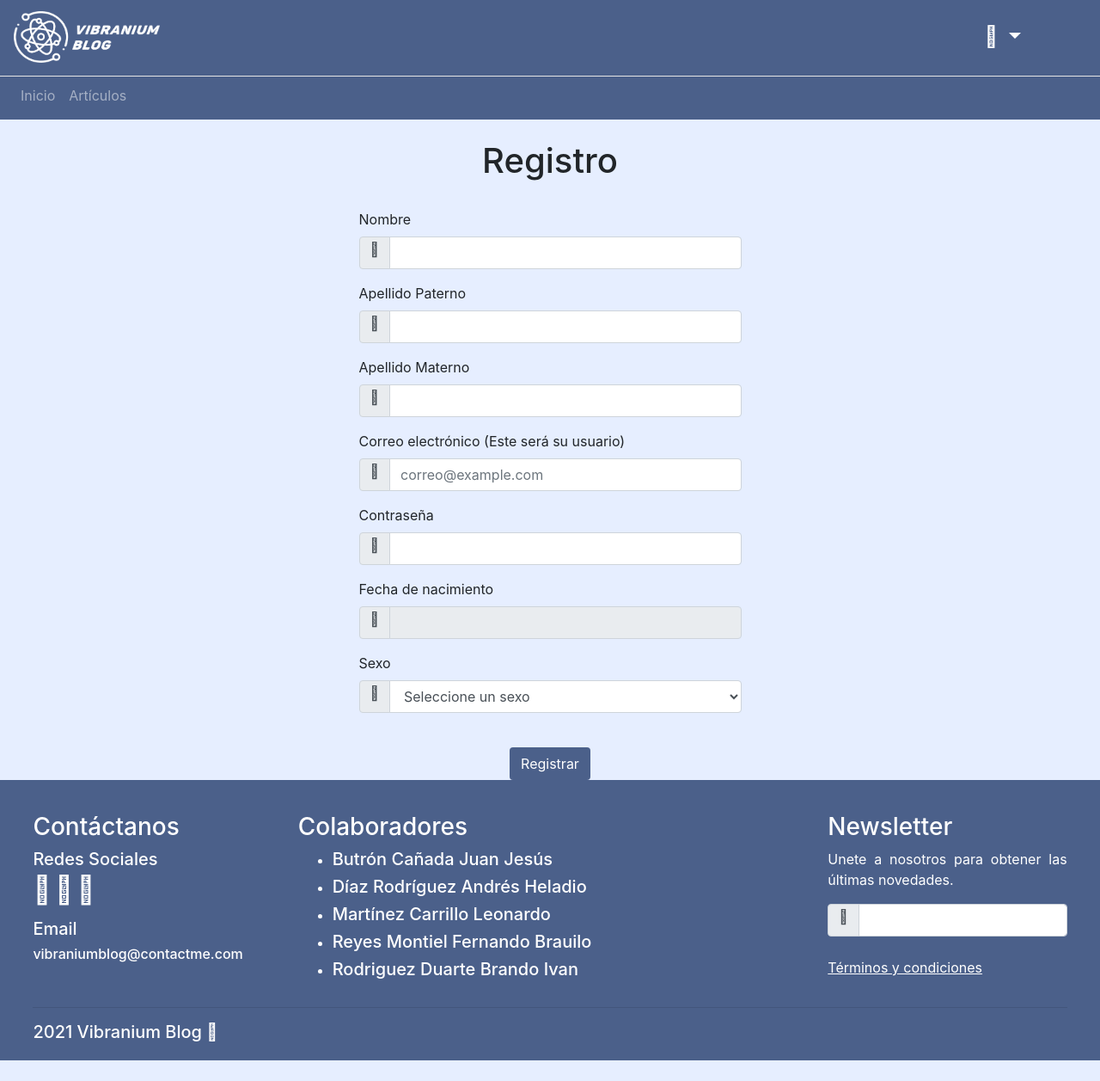
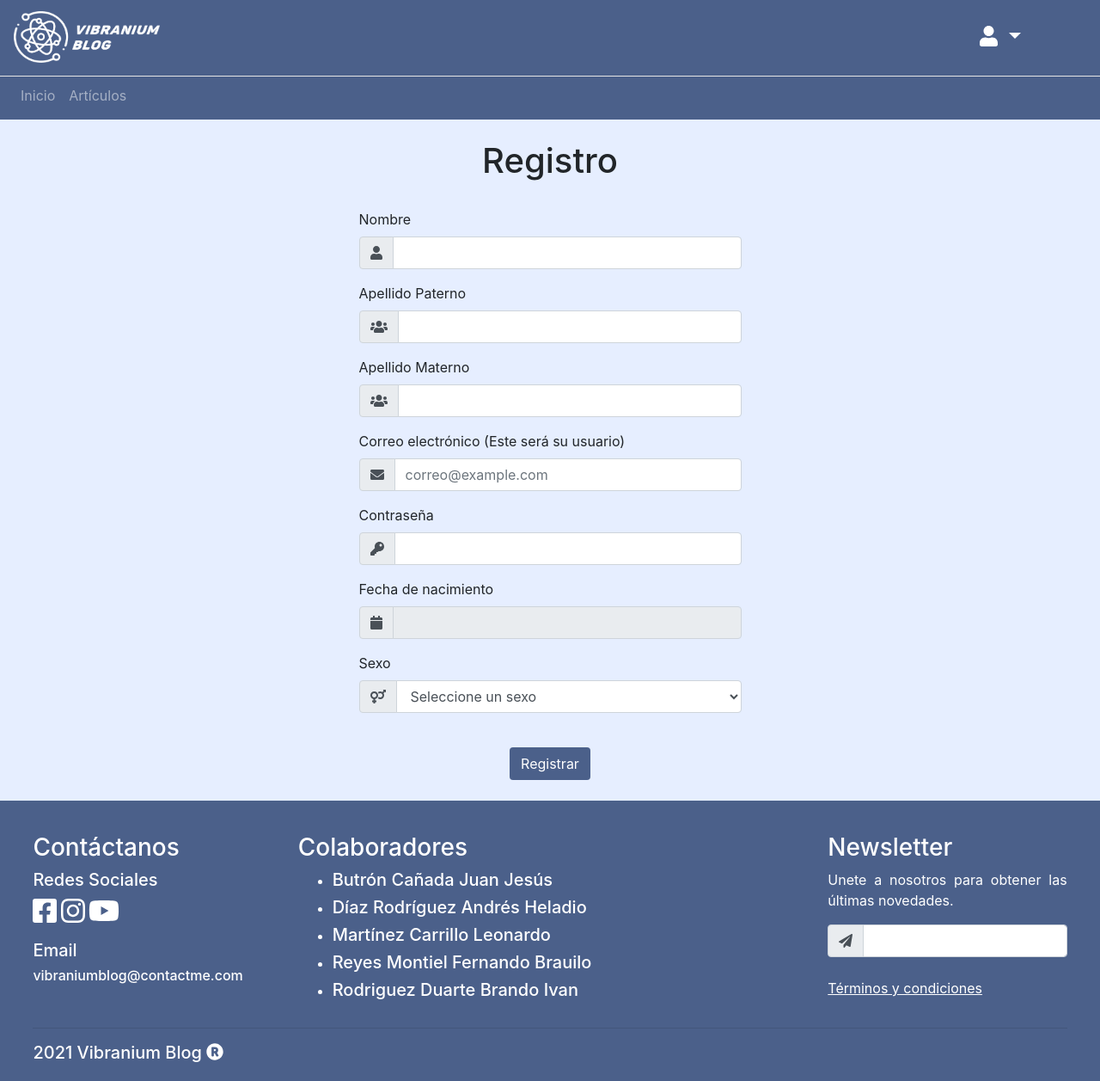
Before and after one commit to JuanButronC/Vibranium-Blog, a PHP site: page /modulos/signIn/registro.php in a window 1280 px wide. Shown: the whole page at 86% size. Before the commit the page ends 1233 px from the top, so only its background shows below. Run offline with PHP 8.4, Linux system fonts and the light colour scheme; some libraries are stand-ins or nearby versions.

Commit message:
Correción de font awesome

```diff
--- a/modulos/signIn/registro.php
+++ b/modulos/signIn/registro.php
@@ -14,7 +14,7 @@
     <!-- Bootstrap CSS -->
     <link rel="stylesheet" href="https://stackpath.bootstrapcdn.com/bootstrap/4.3.1/css/bootstrap.min.css" integrity="sha384-ggOyR0iXCbMQv3Xipma34MD+dH/1fQ784/j6cY/iJTQUOhcWr7x9JvoRxT2MZw1T" crossorigin="anonymous">
     <link rel="stylesheet" href="//cdn.datatables.net/1.10.25/css/jquery.dataTables.min.css">
-    <link rel="stylesheet" href="https://cdn.jsdelivr.net/npm/@fortawesome/fontawesome-free@5.15.3/css/fontawesome.min.css" integrity="undefined" crossorigin="anonymous">
+    <link rel="stylesheet" href="https://cdn.jsdelivr.net/npm/@fortawesome/fontawesome-free@5.15.3/css/all.min.css" integrity="undefined" crossorigin="anonymous">
     <link rel="stylesheet" href="../../css/templates.css">
 
 
@@ -26,7 +26,7 @@
     <script src="https://cdnjs.cloudflare.com/ajax/libs/popper.js/1.14.7/umd/popper.min.js" integrity="sha384-UO2eT0CpHqdSJQ6hJty5KVphtPhzWj9WO1clHTMGa3JDZwrnQq4sF86dIHNDz0W1" crossorigin="anonymous"></script>
     <script src="https://stackpath.bootstrapcdn.com/bootstrap/4.3.1/js/bootstrap.min.js" integrity="sha384-JjSmVgyd0p3pXB1rRibZUAYoIIy6OrQ6VrjIEaFf/nJGzIxFDsf4x0xIM+B07jRM" crossorigin="anonymous"></script>
     <script src="https://cdnjs.cloudflare.com/ajax/libs/bootbox.js/5.5.2/bootbox.min.js" integrity="sha512-RdSPYh1WA6BF0RhpisYJVYkOyTzK4HwofJ3Q7ivt/jkpW6Vc8AurL1R+4AUcvn9IwEKAPm/fk7qFZW3OuiUDeg==" crossorigin="anonymous" referrerpolicy="no-referrer"></script>
-    <script src="https://cdn.jsdelivr.net/npm/@fortawesome/fontawesome-free@5.15.3/js/fontawesome.min.js"></script>
+    <script src="https://cdn.jsdelivr.net/npm/@fortawesome/fontawesome-free@5.15.3/js/all.min.js"></script>
     <script src="//cdn.datatables.net/1.10.25/js/jquery.dataTables.min.js"></script>
 
 
@@ -121,7 +121,9 @@
                <label for="nombre">Nombre</label>
                <div class="input-group">
                   <div class="input-group-prepend">
-                     <i class="input-group-text fas fa-user"></i>
+                     <div class="input-group-text">
+                     <i class="fas fa-user"></i>
+                     </div>
                   </div>
                   <input type="text" class="form-control" name="nombre" id="nombre">
                </div>
@@ -131,7 +133,9 @@
                <label for="nombre">Apellido Paterno</label>
                <div class="input-group">
                   <div class="input-group-prepend">
-                     <i class="input-group-text fas fa-users"></i>
+                     <div class="input-group-text">
+                        <i class="fas fa-users"></i>
+                     </div>
                   </div>
                   <input type="text" class="form-control" name="apPat" id="apPat">
                </div>
@@ -141,7 +145,9 @@
                <label for="nombre">Apellido Materno</label>
                <div class="input-group">
                   <div class="input-group-prepend">
-                     <i class="input-group-text fas fa-users"></i>
+                     <div class="input-group-text">
+                        <i class="fas fa-users"></i>
+                     </div>
                   </div>
                   <input type="text" class="form-control" name="apMat" id="apMat">
                </div>
@@ -151,7 +157,9 @@
                <label for="correo">Correo electrónico (Este será su usuario)</label>
                <div class="input-group">
                   <div class="input-group-prepend">
-                     <i class="input-group-text fas fa-envelope"></i>
+                     <div class="input-group-text">
+                        <i class="fas fa-envelope"></i>
+                     </div>
                   </div>
                   <input type="text" class="form-control" name="correo" id="correo" placeholder="correo@example.com">
                </div>
@@ -161,7 +169,9 @@
                <label for="contrasenia">Contraseña</label>
                <div class="input-group">
                   <div class="input-group-prepend">
-                     <i class="input-group-text fas fa-key"></i>
+                     <div class="input-group-text">
+                        <i class="fas fa-key"></i>
+                     </div>
                   </div>
 
                   <input type="password" class="form-control" name="contrasenia" id="contrasenia">
@@ -172,7 +182,9 @@
                <label for="nombre">Fecha de nacimiento</label>
                <div class="input-group">
                   <div class="input-group-prepend">
-                     <i class="input-group-text fas fa-calendar"></i>
+                     <div class="input-group-text">
+                        <i class="fas fa-calendar"></i>
+                     </div>
                   </div>
                   <input type="text" class="form-control" name="fecNac" id="fecNac" readonly>
                </div>
@@ -182,7 +194,9 @@
                <label for="nombre">Sexo</label>
                <div class="input-group">
                   <div class="input-group-prepend">
-                     <i class="input-group-text fas fa-venus-mars"></i>
+                     <div class="input-group-text">
+                        <i class="fas fa-venus-mars"></i>
+                     </div>
                   </div>
                   <select class="form-control" id="sexo" name="sexo">
                      <option value="-1">Seleccione un sexo</option>
@@ -200,6 +214,8 @@
          </form>
       </div>
    </div>
+
+   <br>
 
    <script src="https://cdn.jsdelivr.net/npm/jquery-validation@1.19.3/dist/jquery.validate.min.js"></script>
    <script src="https://momentjs.com/downloads/moment-with-locales.min.js"></script>
@@ -244,7 +260,9 @@
             <p align="justify">Unete a nosotros para obtener las últimas novedades.</p>
             <div class="input-group mb-4">
                 <div class="input-group-prepend">
-                    <span class="input-group-text fa fa-paper-plane" id="basic-addon1"></span>
+                    <div class="input-group-text">
+                        <span class="fas fa-paper-plane" id="basic-addon1"></span>
+                    </div>
                 </div>
                 <input type="text" class="form-control" aria-describedby="basic-addon1">
             </div>
```
Also changed, not shown: modulos/datosPersonales/datosPersonales.php (+20 -8 lines), modulos/escritor/misArticulos.php (+5 -3 lines).
